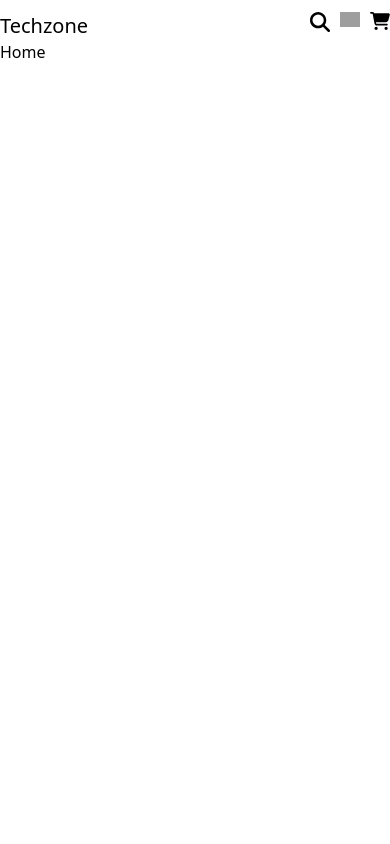
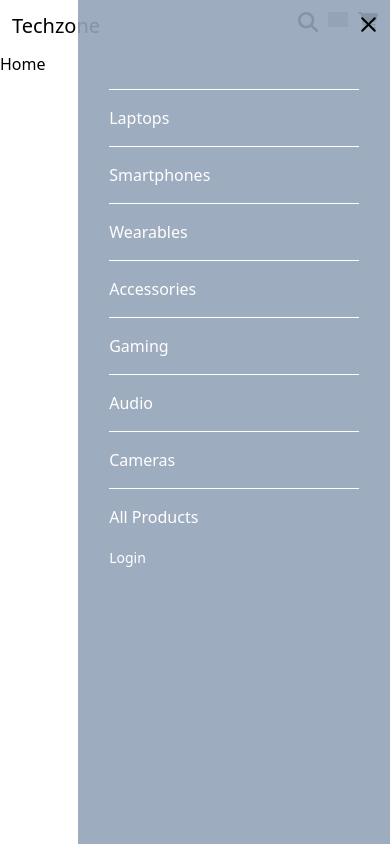
Before and after one commit to emmanuelgv408/techzone, a React (Vite) app: page / in a window 390 px wide. Both pictures are taken after a click on the picture 350 px from the left and 19 px from the top of the page. Built offline with nearby package versions, Linux system fonts and the light colour scheme; grey boxes are pictures that could not be loaded.

Commit message:
finished mobile nav bar

```diff
--- a/src/components/NavBar.tsx
+++ b/src/components/NavBar.tsx
@@ -1,15 +1,19 @@
 import React, { useState } from "react";
 import { assets } from "../assets/assets";
+import { Link } from "react-router-dom";
 
 const NavBar = () => {
   const [searchVisible, setSearchVisible] = useState<boolean>(false);
   const [menuVisible, setMenuVisible] = useState<boolean>(false);
 
   return (
-    <div className="flex justify-between w-screen mt-3">
-      <div className="text-xl">Techzone</div>
+    <div className="flex justify-between w-screen p-3">
+      <div className="text-xl">
+        <Link to="/">Techzone</Link>
+      </div>
+
       <div>
-        <ul className="flex gap-2.5 ">
+        <ul className="flex gap-2.5">
           <li>
             <img
               className="w-5"
@@ -27,16 +31,78 @@ const NavBar = () => {
             />
           </li>
           <li>
-            <img className="w-5" src={assets.cart_icon} alt="cart" />
+            <Link to="/cart">
+              <img className="w-5" src={assets.cart_icon} alt="cart" />
+            </Link>
           </li>
         </ul>
       </div>
 
       {/* Search Bar */}
       {searchVisible && (
-        <div className="absolute w-screen bg-slate-500 flex justify-around items-center py-4">
-          <input type="text" placeholder="Search" className="text-left px-2 py-1 border w-[80%]"/>
-          <img src={assets.x_icon} alt="x" className="mr-3" onClick={ () => setSearchVisible(!searchVisible)}/>
+        <div className="absolute left-0 right-0 top-0 z-10 bg-slate-500 flex justify-around items-center py-2">
+          <input
+            type="text"
+            placeholder="Search"
+            className="text-left px-2 py-1 border w-[80%]"
+            aria-label="Search"
+          />
+          <img
+            src={assets.x_icon}
+            alt="x"
+            className="mr-3"
+            onClick={() => setSearchVisible(!searchVisible)}
+          />
+        </div>
+      )}
+
+      {/* Mobile Menu */}
+      {menuVisible && (
+        <div
+          className={`w-[80%] fixed top-0 right-0 bottom-0 z-10 bg-slate-400 bg-opacity-90 flex flex-col items-center transform transition-transform duration-300 ease-in-out ${
+            menuVisible ? "translate-x-0" : "translate-x-full"
+          }`}
+        >
+          <div className="flex w-screen justify-end p-3">
+            <img
+              src={assets.x_icon}
+              alt="x"
+              onClick={() => setMenuVisible(!menuVisible)}
+              className="w-[25px] mr-9 "
+            />
+          </div>
+
+          <ul className="text-white mt-10 w-[80%]">
+            <li className="border-t border-white pt-4 pb-4">
+              <Link to="/laptops">Laptops</Link>
+            </li>
+            <li className="border-t border-white pt-4 pb-4">
+              <Link to="/smartphones">Smartphones</Link>
+            </li>
+            <li className="border-t border-white pt-4 pb-4">
+              <Link to="/wearables">Wearables</Link>
+            </li>
+            <li className="border-t border-white pt-4 pb-4">
+              <Link to="/accessories">Accessories</Link>
+            </li>
+            <li className="border-t border-white pt-4 pb-4">
+              <Link to="/gaming">Gaming</Link>
+            </li>
+            <li className="border-t border-white pt-4 pb-4">
+              <Link to="/audio">Audio</Link>
+            </li>
+            <li className="border-t border-white pt-4 pb-4">
+              <Link to="/cameras">Cameras</Link>
+            </li>
+            <li className="border-t border-white pt-4 pb-4">
+              <Link to="/all-products">All Products</Link>
+            </li>
+            <li>
+              <Link to="/login" className="text-sm">
+                Login
+              </Link>
+            </li>
+          </ul>
         </div>
       )}
     </div>
```
